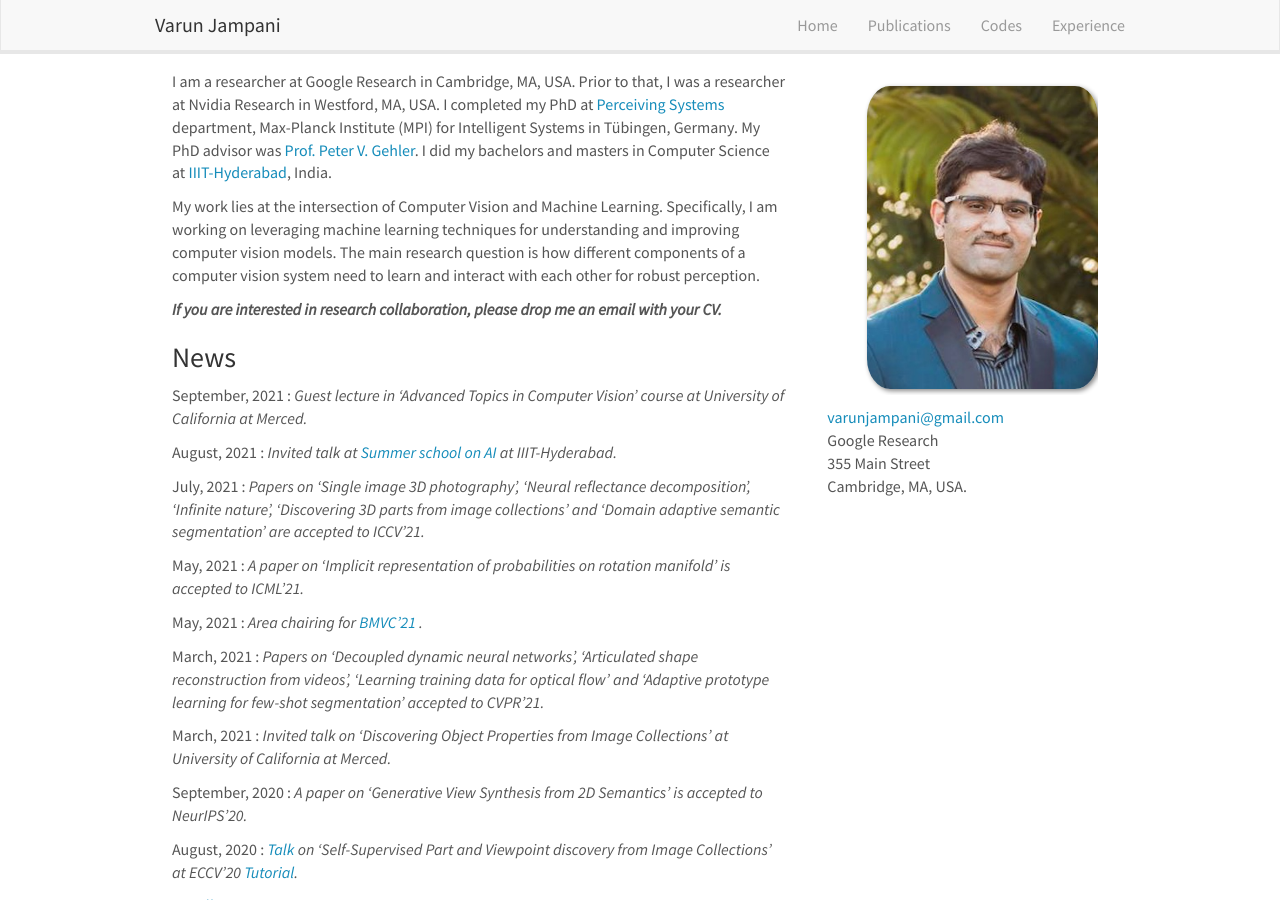
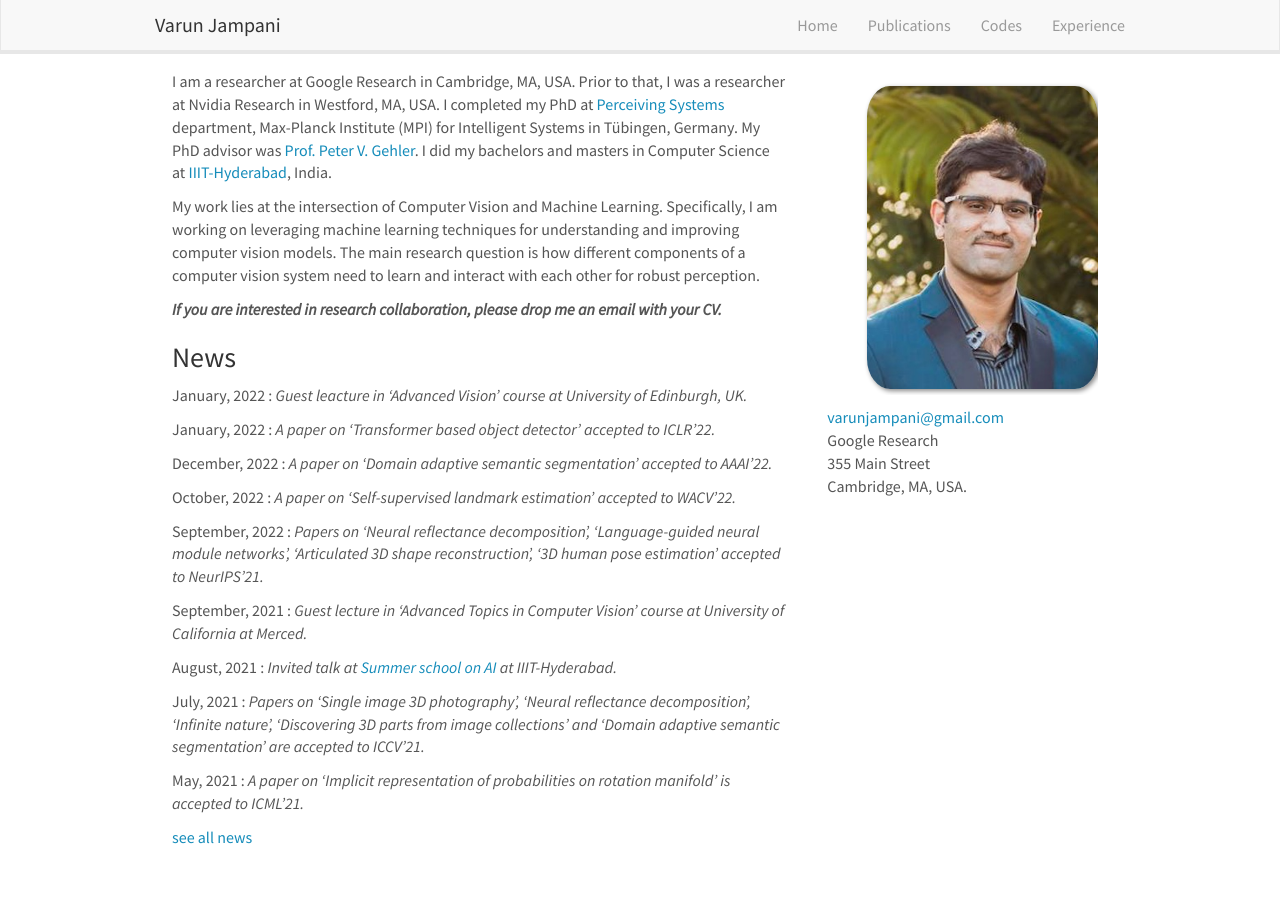
Before and after one commit to varunjampani/varunjampani.github.io, a Jekyll site: the page built from _pages/home.md, in a window 1280 px wide and 900 px high. Built offline with Jekyll 4.4.1, drawn with Linux system fonts in a browser that asks for light colours; nearby versions of some CDN libraries.

Commit message:
Update news.yml

```diff
--- a/_data/news.yml
+++ b/_data/news.yml
@@ -1,3 +1,18 @@
+- date: January, 2022
+  headline: Guest leacture in 'Advanced Vision' course at University of Edinburgh, UK.
+
+- date: January, 2022
+  headline: A paper on 'Transformer based object detector' accepted to ICLR'22.
+
+- date: December, 2022
+  headline: A paper on 'Domain adaptive semantic segmentation' accepted to AAAI'22.
+
+- date: October, 2022
+  headline: A paper on 'Self-supervised landmark estimation' accepted to WACV'22.
+
+- date: September, 2022
+  headline: Papers on 'Neural reflectance decomposition', 'Language-guided neural module networks', 'Articulated 3D shape reconstruction', '3D human pose estimation' accepted to NeurIPS'21.
+
 - date: September, 2021
   headline: Guest lecture in 'Advanced Topics in Computer Vision' course at University of California at Merced.
 
```
